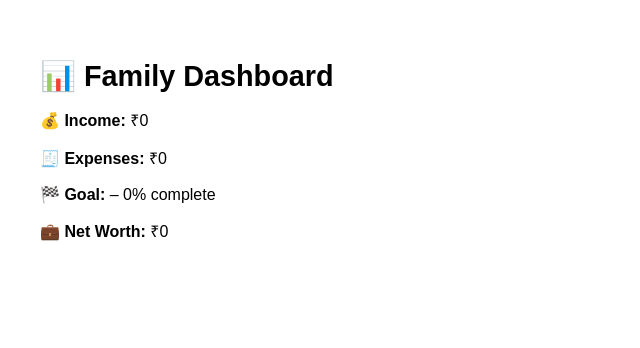
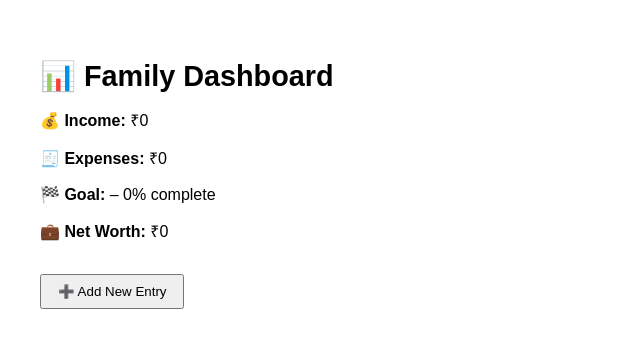
Before and after one commit to rishavgoel95/family-finance-tracker, a Next.js app: page /dashboard in a window 1280 px wide. Shown: the top 348 px of the page, without its empty margins (0-640 px from the left). Built offline with nearby package versions, Linux system fonts and the light colour scheme; no server answers.

Commit message:
Update dashboard.tsx

```diff
--- a/pages/dashboard.tsx
+++ b/pages/dashboard.tsx
@@ -1,11 +1,15 @@
+// ✅ File: pages/dashboard.tsx (updated with AddForm)
+
 import { useEffect, useState } from 'react';
 import { supabase } from '../lib/supabase';
+import AddForm from '../components/AddForm';
 
 export default function Dashboard() {
   const [income, setIncome] = useState(0);
   const [expenses, setExpenses] = useState(0);
   const [goal, setGoal] = useState({ title: '', target_amount: 0, saved_amount: 0 });
   const [netWorth, setNetWorth] = useState(0);
+  const [showForm, setShowForm] = useState(false);
 
   useEffect(() => {
     const fetchData = async () => {
@@ -50,7 +54,7 @@ export default function Dashboard() {
     };
 
     fetchData();
-  }, []);
+  }, [showForm]);
 
   return (
     <div style={{ padding: '2rem', fontFamily: 'sans-serif' }}>
@@ -59,6 +63,10 @@ export default function Dashboard() {
       <div style={{ marginBottom: '1rem' }}>🧾 <strong>Expenses:</strong> ₹{expenses.toLocaleString()}</div>
       <div style={{ marginBottom: '1rem' }}>🏁 <strong>Goal:</strong> {goal.title} – {Math.round((goal.saved_amount / goal.target_amount) * 100 || 0)}% complete</div>
       <div style={{ marginBottom: '1rem' }}>💼 <strong>Net Worth:</strong> ₹{netWorth.toLocaleString()}</div>
+      <button onClick={() => setShowForm(!showForm)} style={{ marginTop: '1rem', padding: '0.5rem 1rem' }}>
+        {showForm ? 'Close' : '➕ Add New Entry'}
+      </button>
+      {showForm && <AddForm />}
     </div>
   );
 }
```
